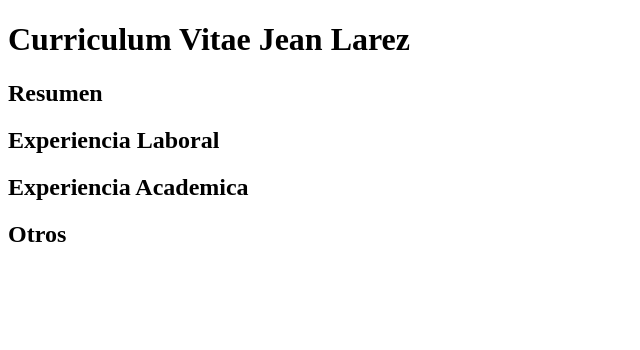
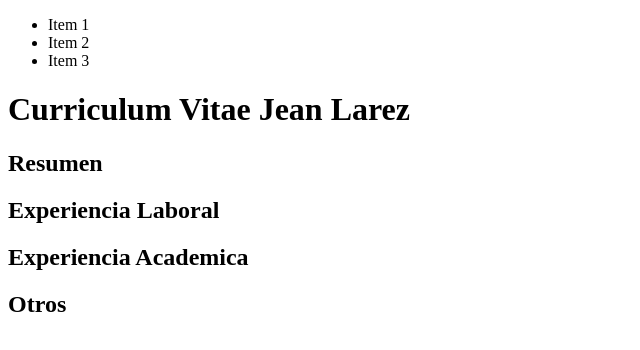
Before and after one commit to JeanLarez/g93-Clase-Git, a plain HTML site: page index.html in a window 1280 px wide. Shown: the whole page, without its empty margins (0-640 px from the left). Drawn offline with Linux system fonts and the light colour scheme.

Commit message:
Agrego Header

```diff
--- a/index.html
+++ b/index.html
@@ -7,6 +7,15 @@
 </head>
 <body>
 
+    <header>
+        <nav>
+            <ul>
+                <li>Item 1</li>
+                <li>Item 2</li>
+                <li>Item 3</li>
+            </ul>
+        </nav>
+    </header>
     <main>
         <h1>
             Curriculum Vitae Jean Larez
```
